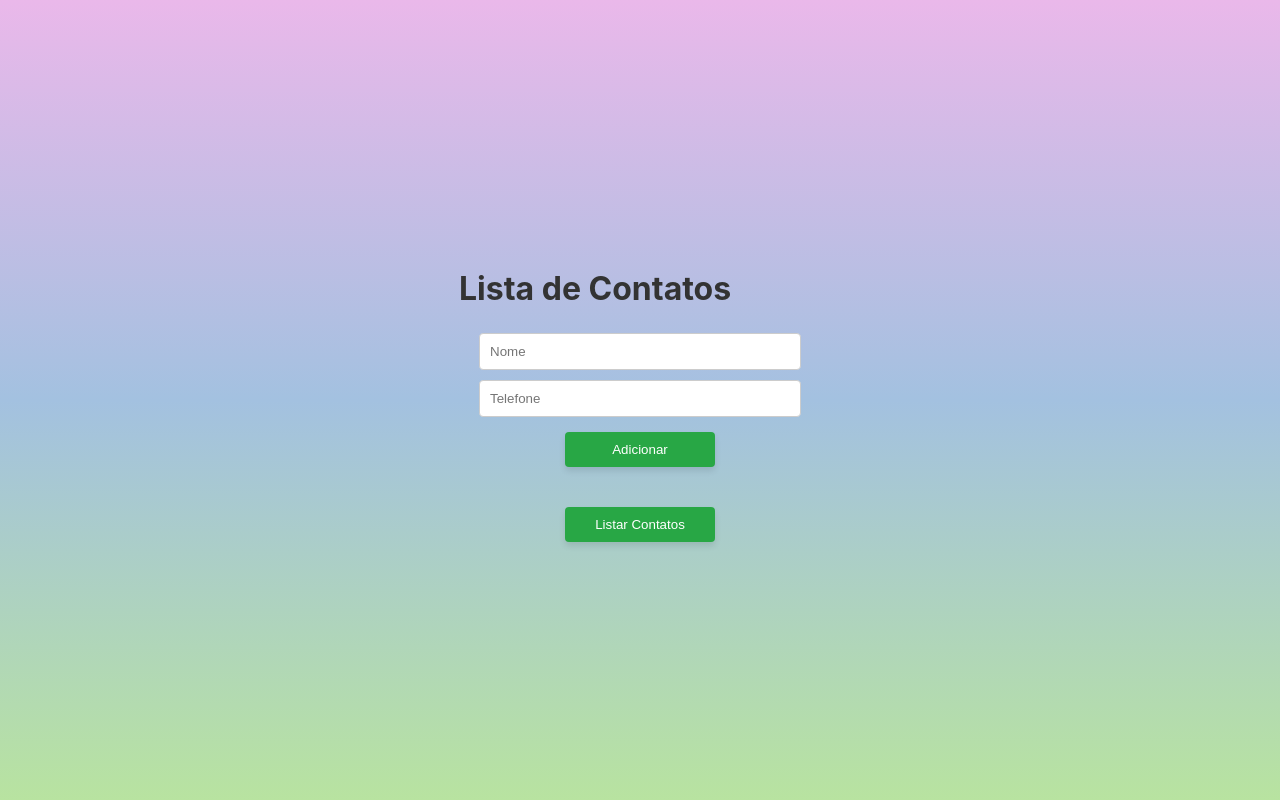
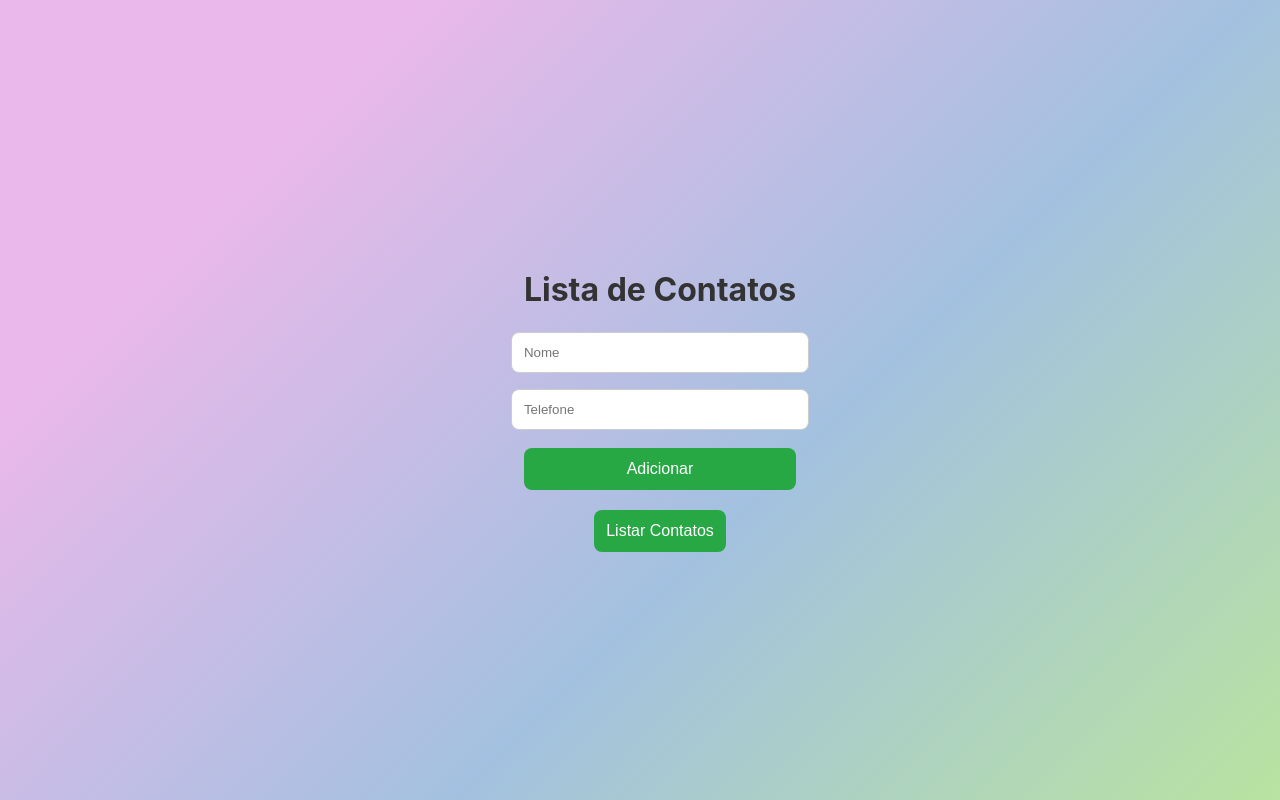
Before and after one commit to machado-gabys/Lista-De-Contatos, a React (Create React App) app: page / in a window 1280 px wide. Built offline with nearby package versions, Linux system fonts and the light colour scheme.

Commit message:
Update App.css

```diff
--- a/src/styles/App.css
+++ b/src/styles/App.css
@@ -1,11 +1,14 @@
-
 /* src/App.css */
 
 body {
   margin: 0;
   height: 100vh;
-  background: linear-gradient(to bottom, #EAB8EA, #A3C1E0, #B8E3A0);
-  font-family: Arial, sans-serif;
+  background: linear-gradient(135deg, #EAB8EA 20%, #A3C1E0 60%, #B8E3A0);
+  font-family: 'Arial', sans-serif;
+  display: flex;
+  align-items: center;
+  justify-content: center;
+  color: #333;
 }
 
 .App {
@@ -13,41 +16,52 @@ body {
   flex-direction: column;
   align-items: center;
   justify-content: center;
-  height: 100vh;
+  padding: 20px;
+  max-width: 400px;
+  width: 100%;
 }
 
 h1 {
   color: #333;
-  margin-bottom: 20px;
   font-size: 2em;
+  font-weight: bold;
+  text-align: center;
+  margin-bottom: 15px;
 }
 
 form {
   display: flex;
   flex-direction: column;
-  margin: 20px;
+  width: 100%;
   align-items: center;
 }
 
 input {
-  padding: 10px;
-  margin: 5px 0;
+  padding: 12px;
+  margin: 8px 0;
   border: 1px solid #ccc;
-  border-radius: 4px;
-  width: 300px;
+  border-radius: 8px;
+  width: 100%;
+  transition: border-color 0.3s, box-shadow 0.3s;
+}
+
+input:focus {
+  border-color: #a3c1e0;
+  box-shadow: 0 0 5px rgba(163, 193, 224, 0.4);
+  outline: none;
 }
 
 button {
-  padding: 10px;
-  color: white;
+  padding: 12px;
+  color: #fff;
   background-color: #28a745;
   border: none;
-  border-radius: 4px;
+  border-radius: 8px;
   cursor: pointer;
-  width: 150px;
-  margin: 10px 0;
-  box-shadow: 0 4px 6px rgba(0, 0, 0, 0.1);
-  transition: background-color 0.3s, transform 0.2s;
+  width: 100%;
+  font-size: 1em;
+  margin-top: 10px;
+  transition: background-color 0.3s ease, transform 0.2s;
 }
 
 button:hover {
@@ -59,14 +73,17 @@ ul {
   list-style-type: none;
   padding: 0;
   margin: 20px 0;
+  width: 100%;
 }
 
 li {
   display: flex;
   justify-content: space-between;
   align-items: center;
-  padding: 10px;
+  padding: 12px;
   border-bottom: 1px solid #eee;
+  font-size: 1em;
+  color: #333;
 }
 
 li span {
@@ -74,12 +91,11 @@ li span {
   margin-right: 10px;
 }
 
-
 .erro {
-  color: red;
-  font-size: 0.8em;
+  color: #ff4d4d;
+  font-size: 0.9em;
+  margin-top: 5px;
 }
-
 
 .lista-button-container {
   display: flex;
```
